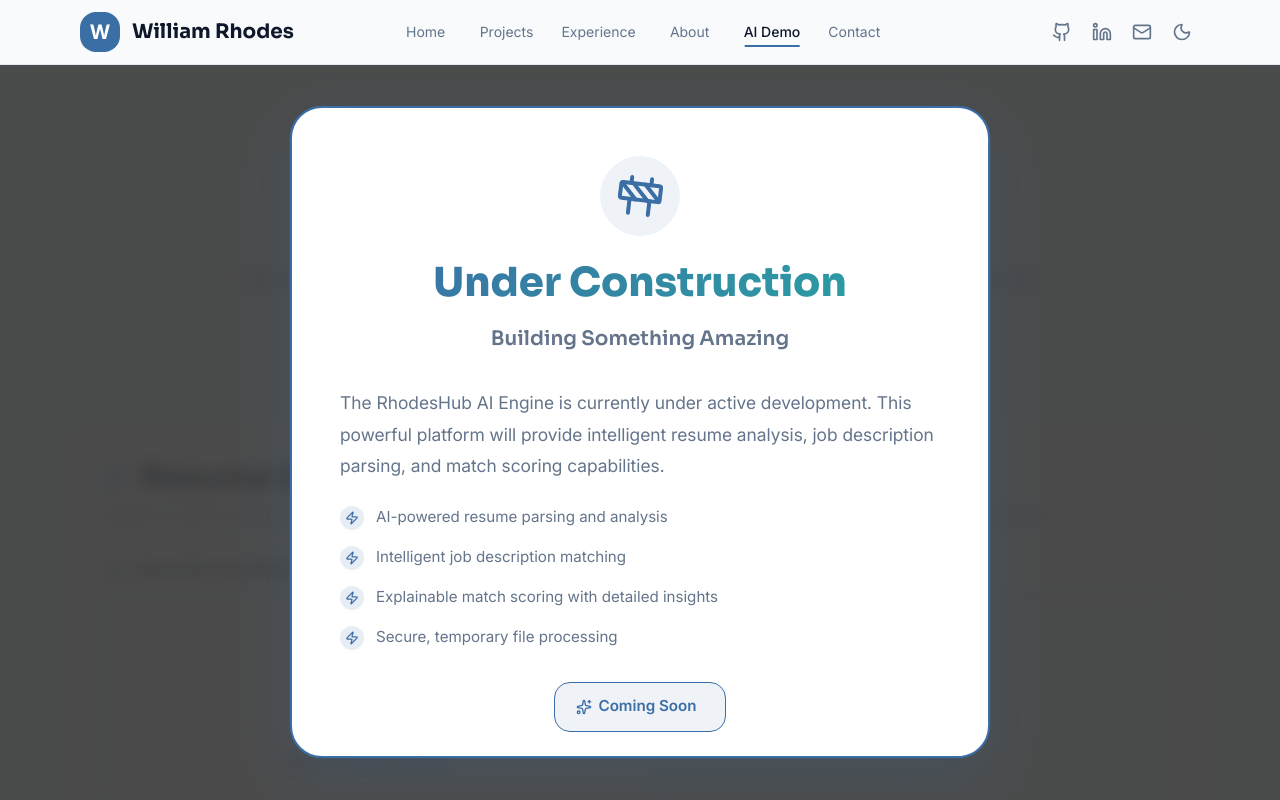
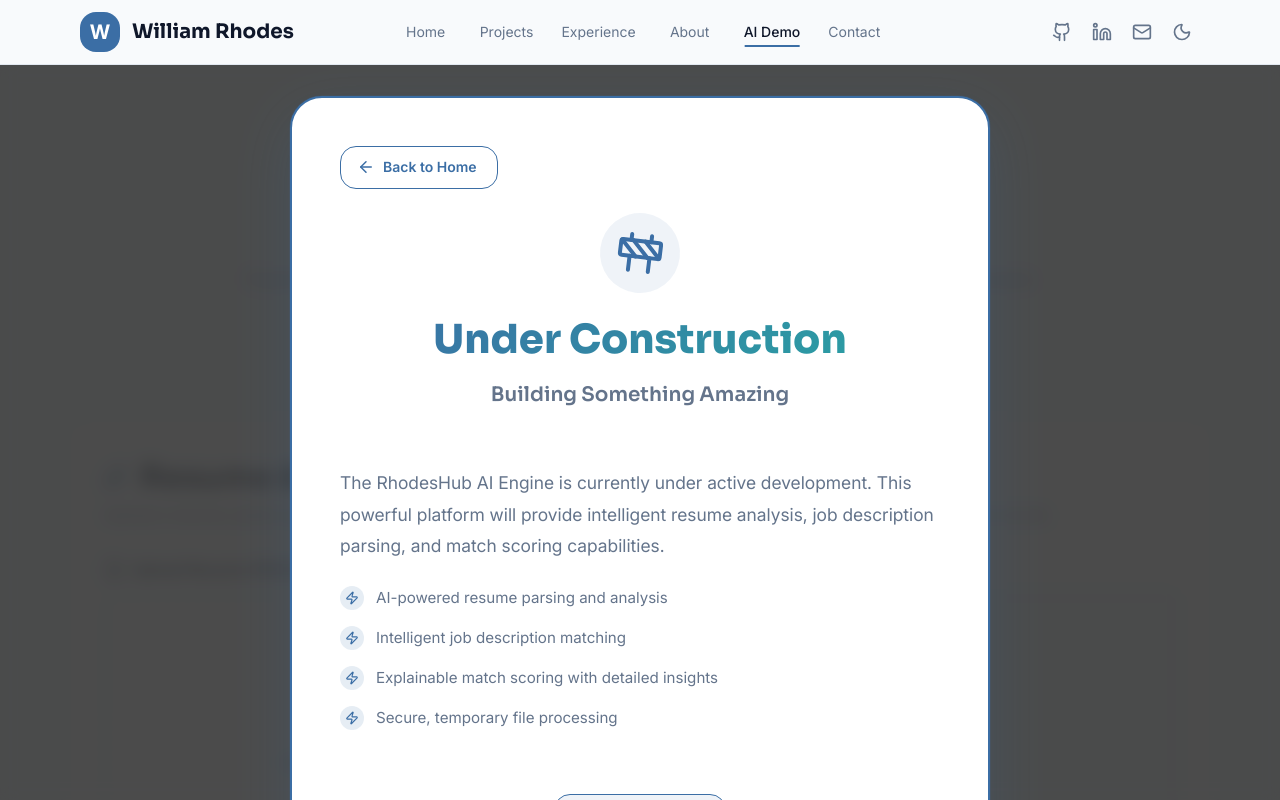
Before and after one commit to troyrhodes02/rhodeshub, a Next.js app in the folder apps/portfolio/: page /pages/ai-demo in a window 1280 px wide. Shown: the top 800 px of the page. Built offline with nearby package versions, Linux system fonts and the light colour scheme.

Commit message:
hotfix 1 (#12)

```diff
--- a/apps/portfolio/src/app/layout.tsx
+++ b/apps/portfolio/src/app/layout.tsx
@@ -33,10 +33,35 @@ const inter = localFont({
 });
 
 export const metadata: Metadata = {
-  title: "Create Next App",
-  description: "Generated by create next app",
+  title: "RhodesHub — AI-powered portfolio",
+  description:
+    "Full-stack software engineer building modern SaaS applications, automation tools, and AI-powered systems. Explore projects, experience, and connect.",
   icons: {
     icon: "/rhodes-hub-logo-dark.png",
+  },
+  openGraph: {
+    title: "RhodesHub — AI-powered portfolio",
+    description:
+      "Full-stack software engineer building modern SaaS applications, automation tools, and AI-powered systems.",
+    url: "https://rhodeshub.dev",
+    siteName: "RhodesHub",
+    images: [
+      {
+        url: "https://rhodeshub.dev/og-image.png",
+        width: 1200,
+        height: 630,
+        alt: "RhodesHub Portfolio Homepage",
+      },
+    ],
+    locale: "en_US",
+    type: "website",
+  },
+  twitter: {
+    card: "summary_large_image",
+    title: "RhodesHub — AI-powered portfolio",
+    description:
+      "Full-stack software engineer building modern SaaS applications, automation tools, and AI-powered systems.",
+    images: ["https://rhodeshub.dev/og-image.png"],
   },
 };
 
--- a/apps/portfolio/src/app/pages/ai-demo/page.tsx
+++ b/apps/portfolio/src/app/pages/ai-demo/page.tsx
@@ -1,7 +1,8 @@
 "use client";
 
-import { useState, useRef } from "react";
+import { useState, useRef, useEffect } from "react";
 import { motion } from "framer-motion";
+import Link from "next/link";
 import {
   Box,
   Container,
@@ -13,7 +14,15 @@ import {
   useTheme,
   Chip,
 } from "@mui/material";
-import { Sparkles, FileText, Clipboard, CheckCircle2, Construction, Zap } from "lucide-react";
+import {
+  Sparkles,
+  FileText,
+  Clipboard,
+  CheckCircle2,
+  Construction,
+  Zap,
+  ArrowLeft,
+} from "lucide-react";
 
 const MotionBox = motion(Box);
 
@@ -61,6 +70,16 @@ export default function AiDemo() {
     console.log("Analyzing...", { resumeFile, jobDescription });
   };
 
+  // Lock body scroll when component mounts (modal is always visible on this page)
+  useEffect(() => {
+    // Prevent body scroll
+    document.body.style.overflow = "hidden";
+    // Cleanup on unmount
+    return () => {
+      document.body.style.overflow = "";
+    };
+  }, []);
+
   return (
     <Box
       sx={{
@@ -77,12 +96,21 @@ export default function AiDemo() {
           left: 0,
           right: 0,
           bottom: 0,
-          zIndex: 999, // Below navbar z-index (navbar is 50, but we want overlay below it)
+          zIndex: 999,
           display: "flex",
-          alignItems: "center",
+          alignItems: { xs: "flex-start", sm: "center" },
           justifyContent: "center",
           bgcolor: "rgba(0, 0, 0, 0.7)",
           backdropFilter: "blur(8px)",
+          overflowY: "auto",
+          overflowX: "hidden",
+          WebkitOverflowScrolling: "touch", // Smooth scrolling on iOS
+          py: { xs: 3, sm: 4 },
+          px: { xs: 2, sm: 3 },
+        }}
+        onClick={(e) => {
+          // Prevent clicks from bubbling to background
+          e.stopPropagation();
         }}
       >
         <MotionBox
@@ -91,8 +119,16 @@ export default function AiDemo() {
           transition={{ duration: 0.5 }}
           sx={{
             position: "relative",
-            maxWidth: { xs: "90%", sm: 600, md: 700 },
+            maxWidth: { xs: "100%", sm: 600, md: 700 },
             width: "100%",
+            my: "auto",
+            maxHeight: { xs: "calc(100vh - 100px)", sm: "90vh" },
+            display: "flex",
+            flexDirection: "column",
+          }}
+          onClick={(e) => {
+            // Prevent clicks from bubbling
+            e.stopPropagation();
           }}
         >
           {/* Animated Background Glow */}
@@ -127,9 +163,60 @@ export default function AiDemo() {
               overflow: "visible",
               boxShadow: (theme) =>
                 `0 20px 60px ${theme.palette.primary.main}30, 0 0 0 1px ${theme.palette.primary.main}20`,
+              display: "flex",
+              flexDirection: "column",
+              maxHeight: "100%",
             }}
           >
-            <CardContent sx={{ p: { xs: 4, sm: 5, md: 6 } }}>
+            <CardContent
+              sx={{
+                p: { xs: 3, sm: 5, md: 6 },
+                display: "flex",
+                flexDirection: "column",
+                overflowY: "auto",
+                overflowX: "hidden",
+                WebkitOverflowScrolling: "touch",
+                "&::-webkit-scrollbar": {
+                  width: "8px",
+                },
+                "&::-webkit-scrollbar-track": {
+                  background: "transparent",
+                },
+                "&::-webkit-scrollbar-thumb": {
+                  background: (theme) => theme.palette.divider,
+                  borderRadius: "4px",
+                  "&:hover": {
+                    background: (theme) => theme.palette.text.secondary,
+                  },
+                },
+              }}
+            >
+              {/* Back to Home Button */}
+              <Box sx={{ mb: 3 }}>
+                <Button
+                  component={Link}
+                  href="/"
+                  startIcon={<ArrowLeft size={18} />}
+                  variant="outlined"
+                  sx={{
+                    borderRadius: 2,
+                    px: 2.5,
+                    py: 1,
+                    fontSize: "0.875rem",
+                    fontWeight: 600,
+                    textTransform: "none",
+                    borderColor: "primary.main",
+                    color: "primary.main",
+                    "&:hover": {
+                      borderColor: "primary.dark",
+                      bgcolor: (theme) => `${theme.palette.primary.main}08`,
+                    },
+                  }}
+                >
+                  Back to Home
+                </Button>
+              </Box>
+
               <Box sx={{ textAlign: "center", mb: 4 }}>
                 {/* Construction Icon with Animation */}
                 <MotionBox
```
Also changed, not shown: apps/portfolio/public/og-image-placeholder.md (added, +29 -0 lines), apps/portfolio/public/og-image.png (added).
